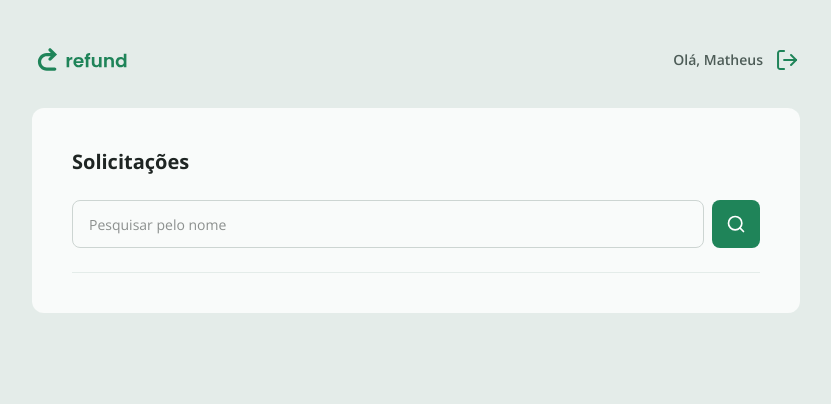
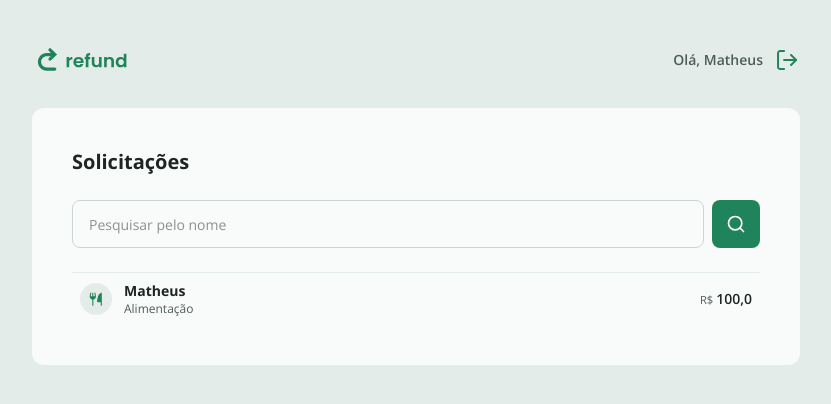
Before and after one commit to MSixels/Refund_React, a React (Vite) app: page / in a window 1280 px wide. Shown: the top 404 px of the page, without its empty margins (224-1055 px from the left). Built offline with nearby package versions, Linux system fonts and the light colour scheme.

Commit message:
Criando componente RefundItem

```diff
--- /dev/null
+++ b/src/components/RefundItem.tsx
@@ -0,0 +1,30 @@
+export type RefundItemProps = {
+  id: string
+  name: string
+  category: string
+  amount: string
+  categoryImg: string
+}
+
+type Props = React.ComponentProps<"a"> & {
+  data: RefundItemProps
+}
+
+export function RefundItem({data, ...rest}: Props) {
+  return (
+    <a className="flex items-center gap-3 hover:bg-green-100/50 cursor-pointer rounded-md p-2"
+    {...rest}>
+      <img src={data.categoryImg} alt="Ícone da categoria"
+      className="w-8 h-8" />
+      <div className="flex flex-col flex-1">
+        <strong className="text-sm text-gray-100">{data.name}</strong>
+        <span className="text-xs text-gray-200">{data.category}</span>
+      </div>
+
+      <span className="text-sm text-gray-100 font-semibold">
+        <small className="font-normal text-gray-200">R$ </small>
+        {data.amount}
+      </span>
+    </a>
+  )
+}
--- a/src/pages/Dashboard.tsx
+++ b/src/pages/Dashboard.tsx
@@ -1,9 +1,19 @@
 import { useState } from "react";
 
 import searchSvg from "../assets/search.svg"
+import { CATEGORIES } from "../utils/categories";
 
 import { Input } from "../components/Input";
 import { Button } from "../components/Button";
+import { RefundItem } from "../components/RefundItem";
+
+const REFUND_EXAMPLE = {
+  id: "123",
+  name: "Matheus",
+  category: "Alimentação",
+  amount: "100,0",
+  categoryImg: CATEGORIES["food"].icon
+}
 
 
 export function Dashboard() {
@@ -25,6 +35,10 @@
           <img src={searchSvg} alt="Ícone de pesquisar" className="w-5"/>
         </Button>
       </form>
+
+      <div>
+        <RefundItem data={REFUND_EXAMPLE}/>
+      </div>
     </div>
   )
 }
```
